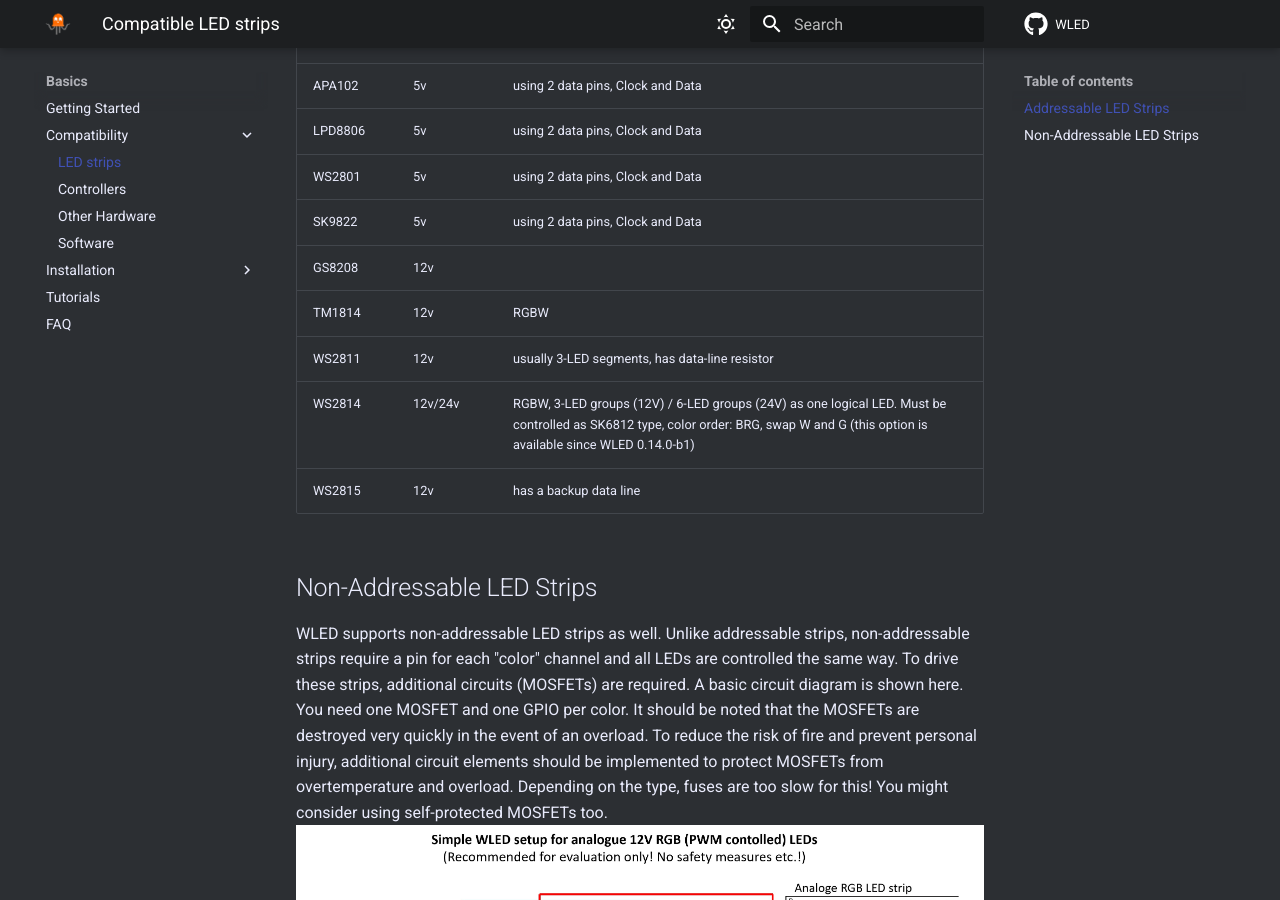
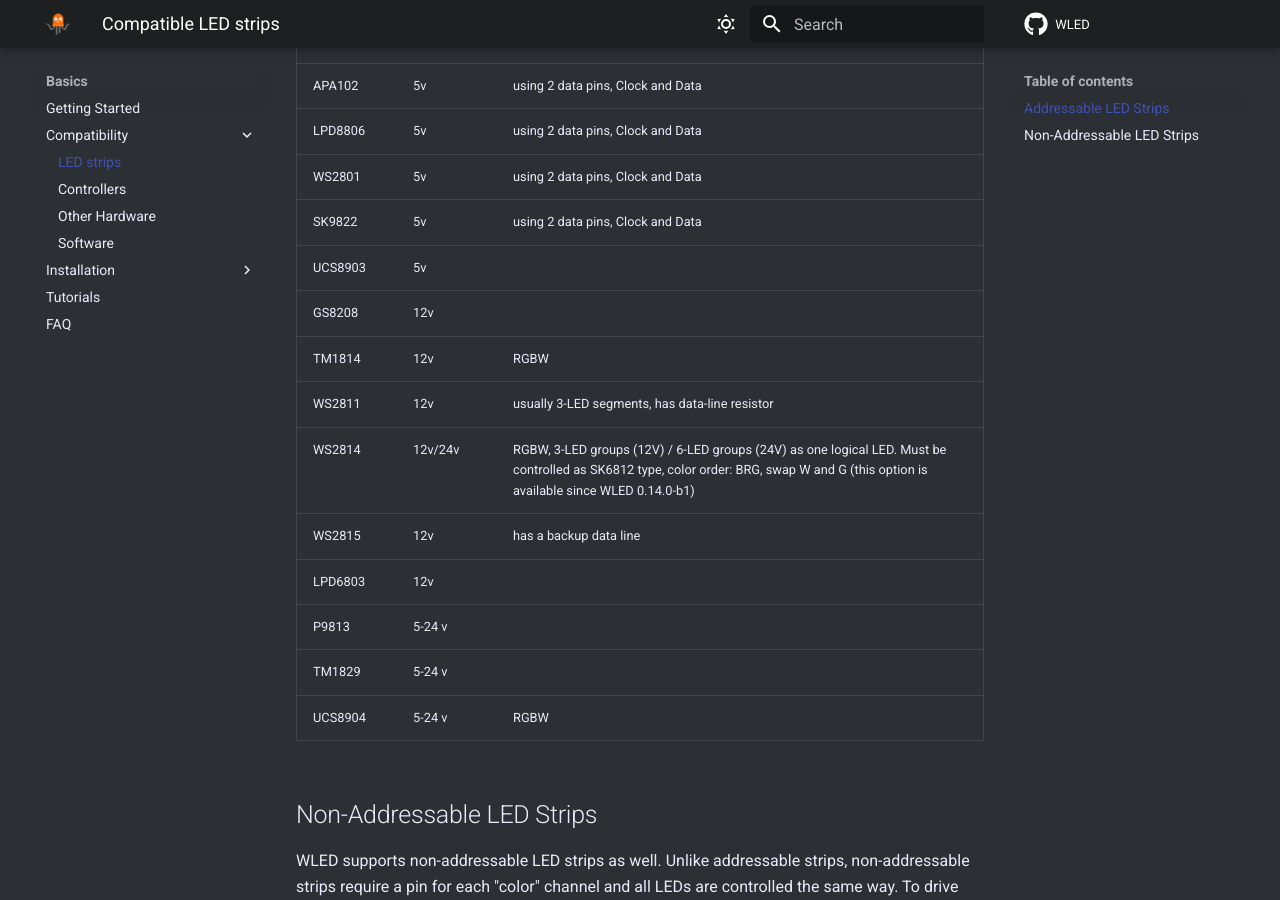
Before and after one commit to Aircoookie/WLED-Docs, an MkDocs documentation site: the page built from docs/basics/compatible-led-strips.md, in a window 1280 px wide and 900 px high, scrolled down 715 px. Built offline with MkDocs 1.6.1 and Material for MkDocs 9.7.7, drawn with Linux system fonts in a browser that asks for light colours; comment, search, counter and statistics services are not loaded.

Commit message:
Update compatible-led-strips.md

```diff
--- a/docs/basics/compatible-led-strips.md
+++ b/docs/basics/compatible-led-strips.md
@@ -23,11 +23,16 @@
 LPD8806 | 5v | using 2 data pins, Clock and Data
 WS2801 | 5v | using 2 data pins, Clock and Data
 SK9822 | 5v | using 2 data pins, Clock and Data
+UCS8903 | 5v |
 GS8208 | 12v |
 TM1814 | 12v | RGBW
 WS2811 | 12v | usually 3-LED segments, has data-line resistor
 WS2814 | 12v/24v | RGBW, 3-LED groups (12V) / 6-LED groups (24V) as one logical LED. Must be controlled as SK6812 type, color order: BRG, swap W and G (this option is available since WLED 0.14.0-b1)
 WS2815 | 12v | has a backup data line
+LPD6803 | 12v |
+P9813 | 5-24 v |
+TM1829 | 5-24 v |
+UCS8904 | 5-24 v | RGBW
 
 ## Non-Addressable LED Strips
 
```
